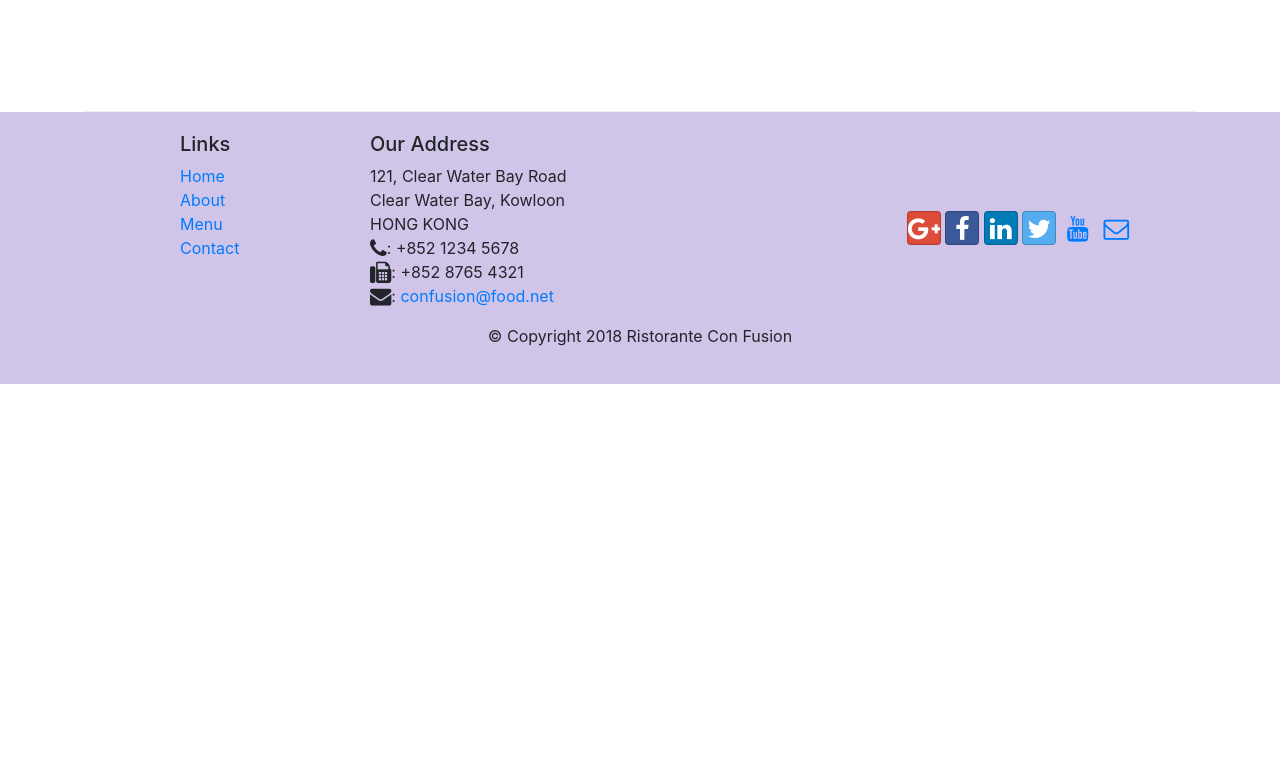
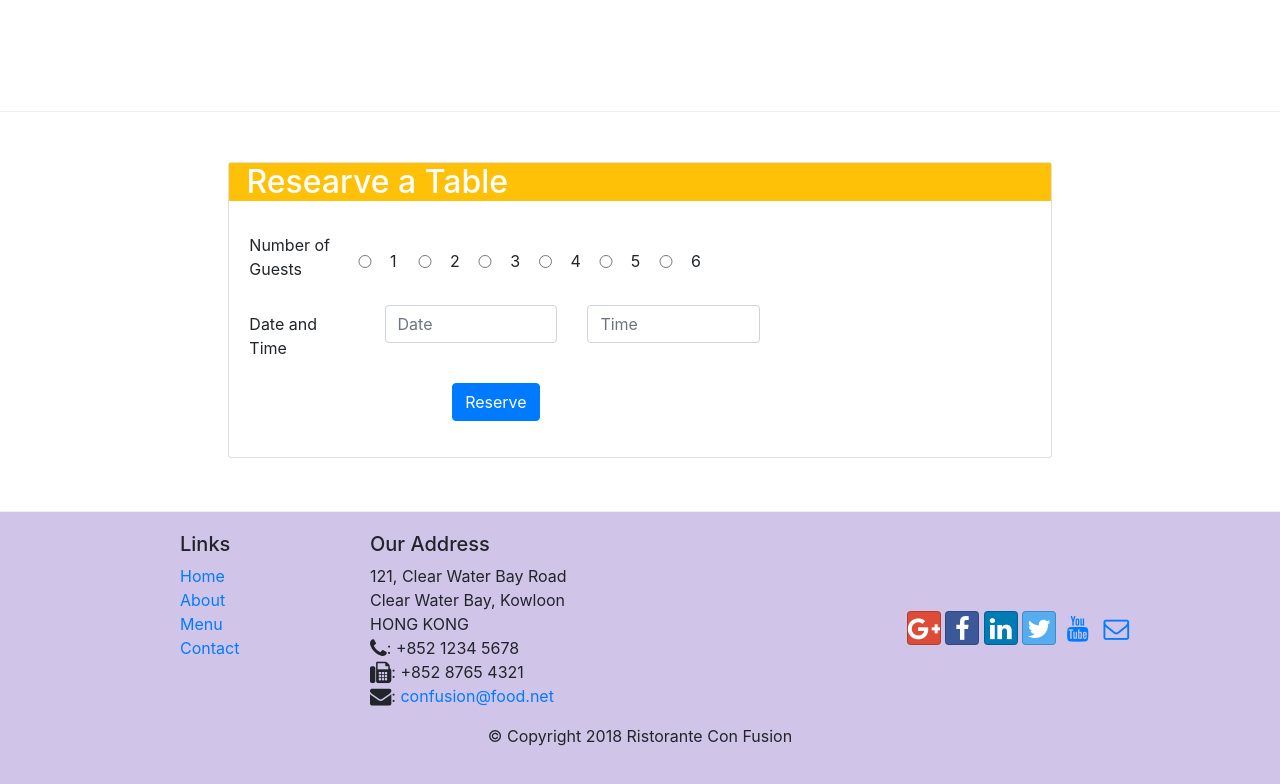
Before and after one commit to vnadar36/coursera-bootstrap, a website: page index.html in a window 1280 px wide. Shown: the part 1422-2206 px from the top of the page. Before the commit the page ends 1806 px from the top, so only its background shows below. Drawn offline with nearby package versions, Linux system fonts and the light colour scheme.

Commit message:
Assignment 2

```diff
--- a/index.html
+++ b/index.html
@@ -43,6 +43,10 @@
                 <div class="col-12 col-sm align-self-center">
                     <img src="img/logo.png" class="img-fluid">
                 </div>
+                <div class="col-auto align-self-center">
+                    <a type="button" class="btn btn-warning btn-block" href="#reserve1">Reserve Tabel</a>
+
+                </div>
             </div>
         </div>
     </header>
@@ -56,7 +60,7 @@
                 <div class="media">
                  <img class="d-flex mr-3 img-thumbnail align-self-center" src="img/uthappizza.png" alt="uthappizza"></img>
                 <div class="media-body">
-                 <h2 class="mt-0">Uthappizza</h2>
+                 <h2 class="mt-0">Uthappizza<span class="badge badge-danger"> HOT </span><span class="badge badge-pill badge-secondary"> $4.66 <span></span></h2>
                 <p>A unique combination of Indian Uthappam (pancake) and Italian pizza, topped with Cerignola olives, ripe vine cherry tomatoes, Vidalia onion, Guntur chillies and Buffalo Paneer.</p>
                   </div>
             </div>
@@ -69,8 +73,14 @@
                 <h3>This Month's Promotions</h3>
             </div>
             <div class="col col-sm col-md">
-                <h2>Weekend Grand Buffet</h2>
+                <div class="media-body"></div>
+                <h2>Weekend Grand Buffet <span class="badge badge-danger"> NEW </span></h2>
                 <p>Featuring mouthwatering combinations with a choice of five different salads, six enticing appetizers, six main entrees and five choicest desserts. Free flowing bubbly and soft drinks. All for just $19.99 per person </p>
+            </div>
+                <div class="media">
+                    <img class="d-flex ml-3 img-thumbnail align-self-center" src="img/buffet.png" alt="buffet"></img>
+                </div>
+
             </div>
         </div>
 
@@ -88,16 +98,65 @@
                  </div>
                  </div>
             </div>
+
         </div>
     </div>
+    <div class="row row-content">
+        <div class="col-sm-2"></div>
+        <div class="col-sm-8">
+                <div class="card"  id="reserve1">
+            <h2 class="card-title btn-warning text-white"> &nbsp; Researve a Table</h2>
+            <div class="card-body">
+            <form>
+                <form>
+                    <div class="form-group row">
+                        <div class="form-check-inline">
+                        <label for="1" class="col-3"> Number of Guests</label>
 
+                                  <input type="radio" class="form-control" id="1" name="1" placeholder="1">
+                                  <label for="1" class="col-1 form-check-label"> 1 </label>
+                                  <input type="radio" class="form-control" id="2" name="2" placeholder="2">
+                                  <label for="2" class="col-1 form-check-label"> 2 </label>
+                                  <input type="radio" class="form-control" id="3" name="3" placeholder="3">
+                                  <label for="3" class="col-1 form-check-label"> 3 </label>
+                                  <input type="radio" class="form-control" id="4" name="4" placeholder="4">
+                                  <label for="4" class="col-1 form-check-label"> 4 </label>
+                                  <input type="radio" class="form-control" id="5" name="5" placeholder="5">
+                                  <label for="5" class="col-1 form-check-label"> 5 </label>
+                                  <input type="radio" class="form-control" id="6" name="6" placeholder="6">
+                                  <label for="6" class="col-1 form-check-label"> 6 </label>
+
+                                </div>
+                    </div>
+
+                    <div class="form-group row">
+                        <label for="date" class="col-2 col-form-label">Date and Time</label>
+                            <div class="col-3">
+                                   <input type="text" class="form-control" id="date" name="date" placeholder="Date">
+                            </div>
+                            <div class="col-3">
+                                   <input type="text" class="form-control" id="time" name="time" placeholder="Time">
+                            </div>
+                    </div>
+                    <div class="form-group row">
+                        <div class="col-3"></div>
+                        <div class="col-3">
+                        <button type="submit" class="btn btn-primary align-self-center">Reserve</button>
+                        </div>
+                    </div>
+                </form>
+            </div>
+         </div>
+         </div>
+         <div class="col-sm-2"></div>
+          </div>
     <footer class="footer">
         <div class="container">
             <div class="row">
                 <div class="col-4 offset-1 col-sm-2">
                     <h5>Links</h5>
                     <ul class="list-unstyled">
-                        <li><a href="#">Home</a></li>
+                        <li><a href="./index.html">Home</a></li>
                         <li><a href="./aboutus.html">About</a></li>
                         <li><a href="#">Menu</a></li>
                         <li><a href="./contactus.html">Contact</a></li>
@@ -124,7 +183,6 @@
                         <a class="btn btn-social-icon btn-youtube" href="http://youtube.com/"><i class="fa fa-youtube fa-lg"></i></a>
                         <a class="btn btn-social-icon" href="mailto:"><i class="fa fa-envelope-o fa-lg"></i></a>
                         </div>
-
                 </div>
            </div>
            <div class="row justify-content-center">
```
Also changed, not shown: aboutus.html (+1 -1 lines).
